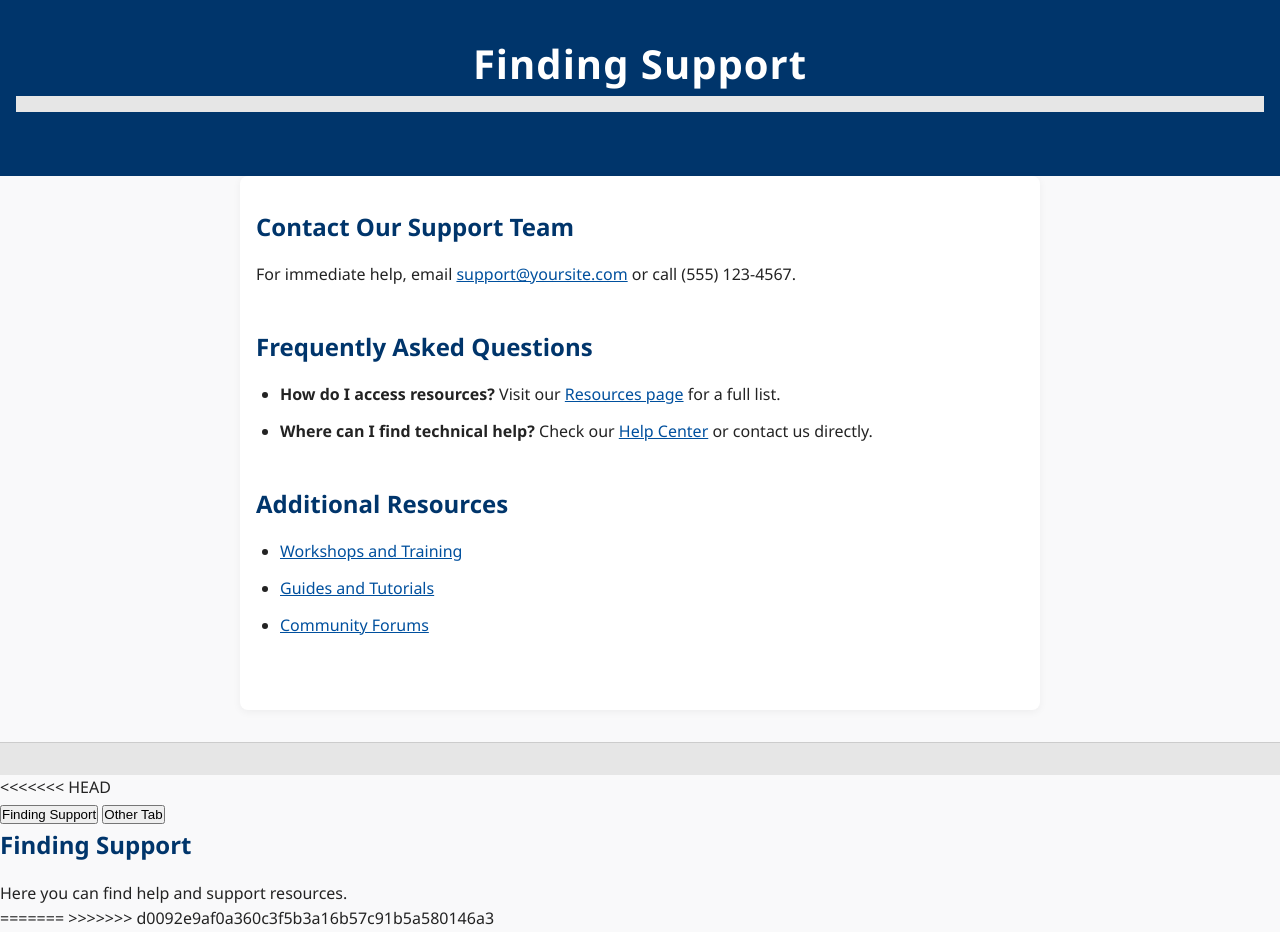
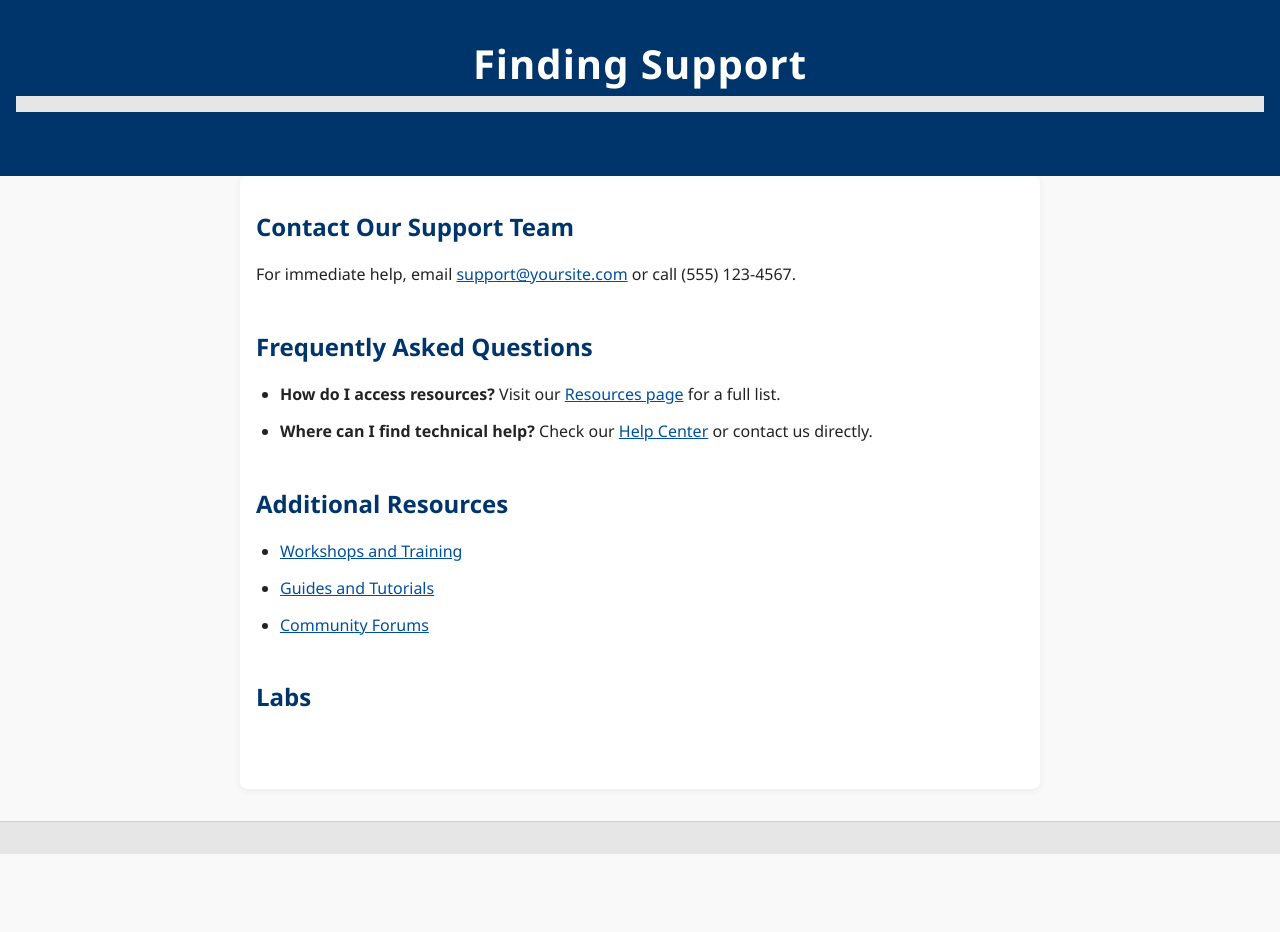
Before and after one commit to ellio-f/Hackathon-25, a plain HTML site: page FindingSupport/find_support.html in a window 1280 px wide. After the commit the page ends 854 px from the top, so only its background shows below. Drawn offline with Linux system fonts and the light colour scheme.

Commit message:
fixed the script.js and added 'labs' section to html page.

```diff
--- a/FindingSupport/find_support.html
+++ b/FindingSupport/find_support.html
@@ -32,6 +32,12 @@
         <li><a href="#">Community Forums</a></li>
       </ul>
     </section>
+    <section>
+      <h2>Labs</h2>
+      <div id="labs-container">
+        <!-- Labs will load here -->
+      </div>
+    </section>
   </main>
   <footer>
     <!-- Footer content -->
@@ -39,22 +45,3 @@
   <script src="script.js"></script>
 </body>
 </html>
-
-<<<<<<< HEAD
-<div class="tab">
-    <button class="tablinks" onclick="openTab(event, 'Support')">Finding Support</button>
-    <button class="tablinks" onclick="openTab(event, 'OtherTab')">Other Tab</button>
-  </div>
-
-  <div id="Support" class="tabcontent">
-    <h2>Finding Support </h2>
-    <p>Here you can find help and support resources.</p>
-    <div id"labs-container"></div>
-  </div>
-
-  <div id="OtherTab" class="tabcontent">
-    <h2>Other Tab</h2>
-    <p>Other content goes here.</p>
-  </div>
-=======
->>>>>>> d0092e9af0a360c3f5b3a16b57c91b5a580146a3
--- a/FindingSupport/script.js
+++ b/FindingSupport/script.js
@@ -1,16 +1,16 @@
-function openTab(evt, tabName) {
-    var i, tabcontent, tablinks;
-    tabcontent = document.getElementsByClassName("tabcontent");
-    for (i = 0; i < tabcontent.length; i++) {
-      tabcontent[i].style.display = "none";
-    }
-    tablinks = document.getElementsByClassName("tablinks");
-    for (i = 0; i < tablinks.length; i++) {
-      tablinks[i].className = tablinks[i].className.replace(" active", "");
-    }
-    document.getElementById(tabName).style.display = "block";
-    evt.currentTarget.className += " active";
-  }
+// function openTab(evt, tabName) {
+//     var i, tabcontent, tablinks;
+//     tabcontent = document.getElementsByClassName("tabcontent");
+//     for (i = 0; i < tabcontent.length; i++) {
+//       tabcontent[i].style.display = "none";
+//     }
+//     tablinks = document.getElementsByClassName("tablinks");
+//     for (i = 0; i < tablinks.length; i++) {
+//       tablinks[i].className = tablinks[i].className.replace(" active", "");
+//     }
+//     document.getElementById(tabName).style.display = "block";
+//     evt.currentTarget.className += " active";
+//   }
 
   // Optionally, open the first tab by default
   document.addEventListener("DOMContentLoaded", function() {
```
